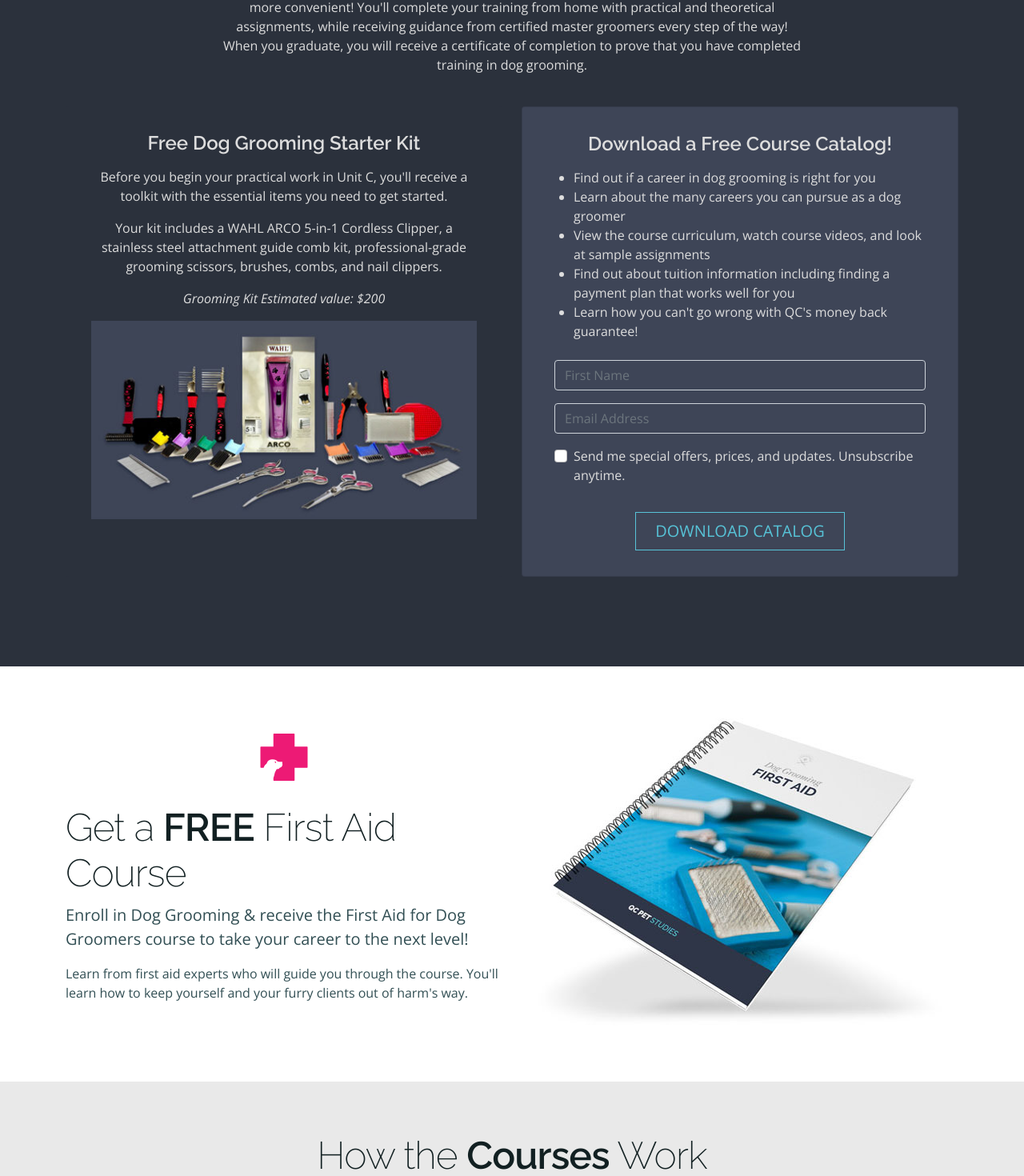
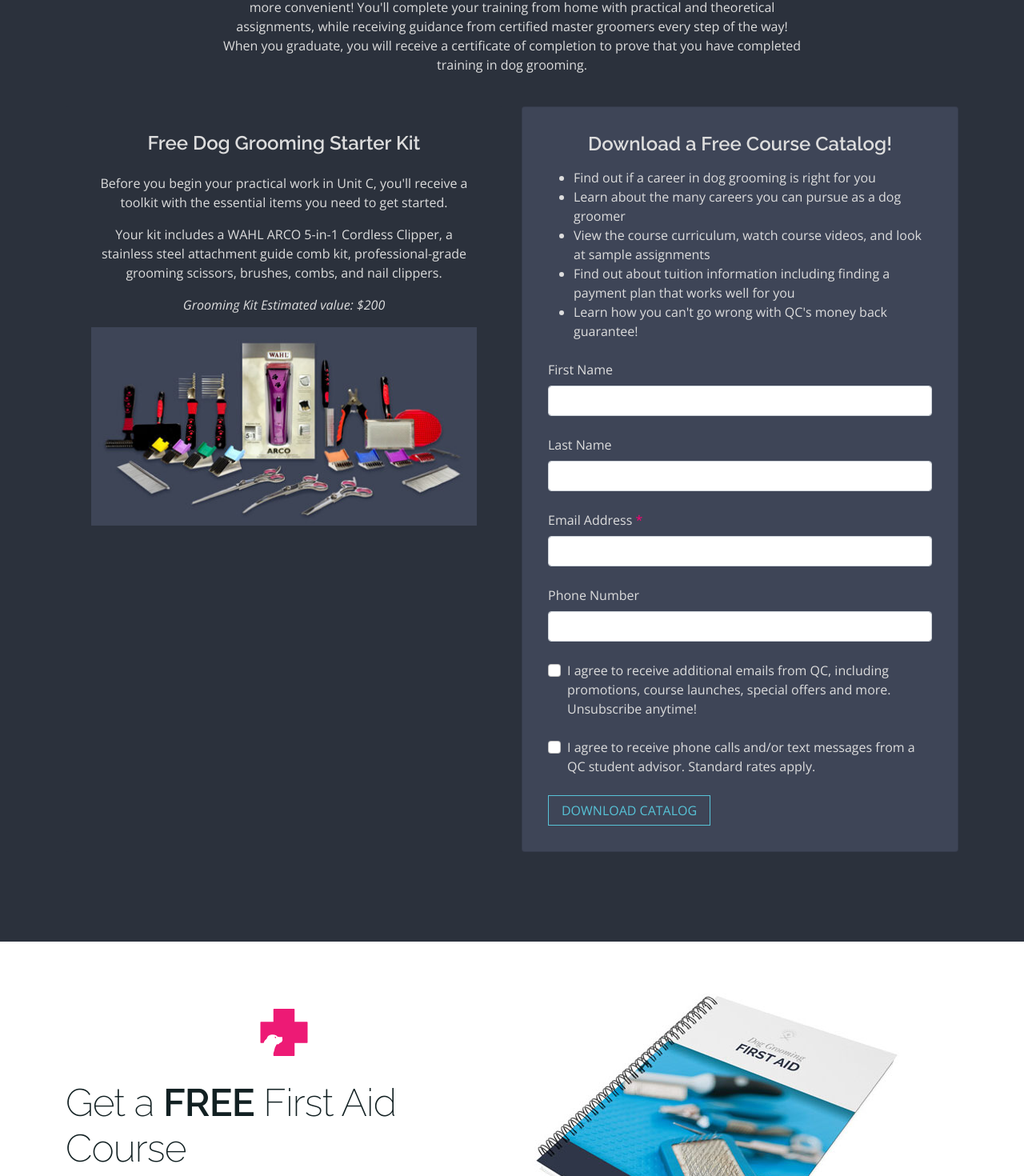
Before and after one commit to QCCareerSchool-Org/www.qcpetstudies.com, a Next.js app: page /dog-grooming-courses/become-professional-dog-groomer-rm in a window 1280 px wide. Shown: the part 355-1825 px from the top of the page at 80% size. Built offline with nearby package versions, Linux system fonts and the light colour scheme; no server answers.

Commit message:
- updated page

```diff
--- a/src/pages/dog-grooming-courses/become-professional-dog-groomer-rm.tsx
+++ b/src/pages/dog-grooming-courses/become-professional-dog-groomer-rm.tsx
@@ -1,6 +1,7 @@
 import { NextPage } from 'next';
 import Image from 'next/image';
 import { BsCalendarCheck, BsCheckCircle, BsFillCloudArrowDownFill } from 'react-icons/bs';
+import { BrochureForm } from '../../components/BrochureForm';
 import { DefaultLayout } from '../../components/DefaultLayout';
 import { SEO } from '../../components/SEO';
 import CourseCatalogImage from '../../images/bottom-ipad-shepard.jpg';
@@ -27,12 +28,11 @@ const ProfessionalDogGroomerPage: NextPage = () => {
               <p>Learning dog grooming online is just as effective as in-class dog groomer training. And it&apos;s way more convenient! You&apos;ll complete your training from home with practical and theoretical assignments, while receiving guidance from certified master groomers every step of the way! When you graduate, you will receive a certificate of completion to prove that you have completed training in dog grooming.</p>
             </div>
           </div>
-          <div className="row justify-content-center">
+          <div className="row">
             <div className="col-12 col-lg-6 d-flex">
               <div className="card bg-dark border-0">
                 <div className="card-body">
-                  <div className="w-100">
-                    <h3 className="mb-3">Free Dog Grooming Starter Kit</h3>
+                  <h3 className="mb-4">Free Dog Grooming Starter Kit</h3>
                   <p>Before you begin your practical work in Unit C, you&apos;ll receive a toolkit with the essential items you need to get started.</p>
                   <p>Your kit includes a WAHL ARCO 5-in-1 Cordless Clipper, a stainless steel attachment guide comb kit, professional-grade grooming scissors, brushes, combs, and nail clippers.</p>
                   <p><em>Grooming Kit Estimated value: $200</em></p>
@@ -40,35 +40,18 @@ const ProfessionalDogGroomerPage: NextPage = () => {
                 </div>
               </div>
             </div>
-            </div>
-            <div className="col-12 col-lg-6 d-flex">
+            <div className="col-12 col-lg-6 d-flex text-start">
               <div className="card bg-grayish-blue">
                 <div className="card-body">
-                  <div className="w-100">
                   <h3 className="mb-3 text-center">Download a Free Course Catalog!</h3>
-                    <ul className="text-start gap-1 mb-4">
+                  <ul className="gap-1 mb-4">
                     <li>Find out if a career in dog grooming is right for you</li>
                     <li>Learn about the many careers you can pursue as a dog groomer</li>
                     <li>View the course curriculum, watch course videos, and look at sample assignments</li>
                     <li>Find out about tuition information including finding a payment plan that works well for you</li>
                     <li>Learn how you can&apos;t go wrong with QC&apos;s money back guarantee!</li>
                   </ul>
-                    <form className="mx-2 d-grid gap-3">
-                      <div>
-                        <input type="text" className="form-control bg-grayish-blue text-white" id="fname" placeholder="First Name" />
-                      </div>
-                      <div>
-                        <input type="email" className="form-control bg-grayish-blue text-white" id="email" placeholder="Email Address" />
-                      </div>
-                      <div className="form-check text-lg-start">
-                        <input type="checkbox" className="form-check-input" id="exampleCheck1" />
-                        <p>Send me special offers, prices, and updates. Unsubscribe anytime.</p>
-                      </div>
-                      <div>
-                        <button type="submit" className="btn btn-outline-primary btn-lg">Download Catalog</button>
-                      </div>
-                    </form>
-                  </div>
+                  <BrochureForm buttonClassName="btn btn-outline-primary" buttonText="Download Catalog" />
                 </div>
               </div>
             </div>
@@ -77,17 +60,17 @@ const ProfessionalDogGroomerPage: NextPage = () => {
       </section>
 
       <section>
-        <div className="container text-center">
+        <div className="container text-center text-lg-start">
           <div className="row align-items-center">
-            <div className="col-12 col-lg-6 text-lg-start">
-              <div className="text-center mb-4">
+            <div className="col-12 col-lg-6">
+              <div className="mb-4 text-center">
                 <Image src={FirstAidLogo} alt="First Aid logo" />
               </div>
               <h2>Get a <strong>FREE</strong> First Aid Course</h2>
               <p className="lead">Enroll in Dog Grooming &amp; receive the First Aid for Dog Groomers course to take your career to the next level!</p>
               <p>Learn from first aid experts who will guide you through the course. You&apos;ll learn how to keep yourself and your furry clients out of harm&apos;s way.</p>
             </div>
-            <div className="col-12 col-lg-6 mb-5 mb-lg-0">
+            <div className="col-12 col-lg-6 mb-4 mb-lg-0">
               <Image src={FirstAidBookImage} alt="First aid book" />
             </div>
           </div>
@@ -127,7 +110,7 @@ const ProfessionalDogGroomerPage: NextPage = () => {
       <section className="py-0">
         <div className="contaner text-center">
           <h2 className="my-4">Get Started with a <strong>Free Course Catalog</strong></h2>
-          <div className="row justify-content-center">
+          <div className="row justify-content-center px-2">
             <div className="col-12 col-lg-6">
               <p>Request a free course catalog today to learn more about how you can become a professional dog groomer with QC&apos;s online training! Catalog includes course curriculum, tuition information, sample course video and assignments, and your career outlook.</p>
             </div>
@@ -135,25 +118,9 @@ const ProfessionalDogGroomerPage: NextPage = () => {
           <div className="row" style={{ marginBottom: '-50px' }}>
             <Image src={CourseCatalogImage} alt="Dog looking at you" objectFit="contain" />
           </div>
-          <div className="row justify-content-center bg-desaturated-blue">
-            <div className="col-12 col-lg-6 " style={{ marginTop: '50px' }}>
-              <div className="d-grid">
-                <form className="mx-2 mb-4 d-grid gap-3">
-                  <div>
-                    <input type="text" className="form-control bg-grayish-blue text-white" id="fname" placeholder="First Name" />
-                  </div>
-                  <div>
-                    <input type="email" className="form-control bg-grayish-blue text-white" id="email" placeholder="Email Address" />
-                  </div>
-                  <div className="form-check">
-                    <input type="checkbox" className="form-check-input" id="exampleCheck1" />
-                    <p className="text-white text-md-start"><strong>Send me special offers, prices, and updates. Unsubscribe anytime.</strong></p>
-                  </div>
-                  <div>
-                    <button type="submit" className="btn btn-outline-primary btn-lg">Download Catalog</button>
-                  </div>
-                </form>
-              </div>
+          <div className="row justify-content-center bg-desaturated-blue text-white">
+            <div className="col-12 col-lg-6 mb-4 px-5" style={{ marginTop: '50px' }}>
+              <BrochureForm buttonClassName="btn btn-outline-primary" buttonText="Download Free Catalog" />
             </div>
           </div>
         </div>
```
Lines whose indentation alone changed are shown as unchanged.
